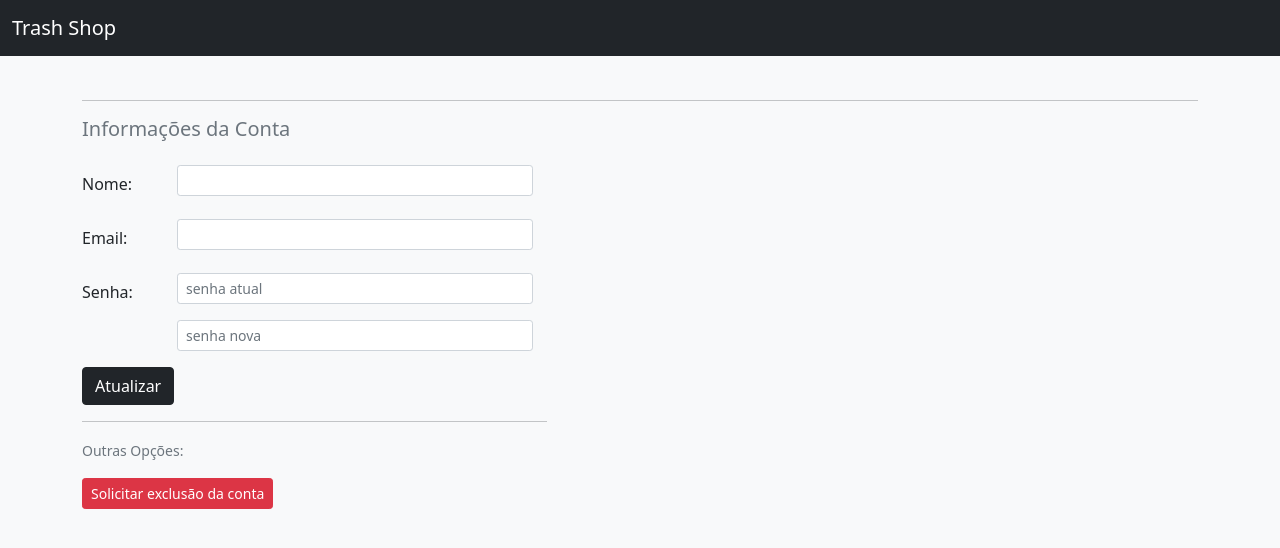
After one commit to WeslleyRAraujo/trashshop-front, a PHP site: template app/views/profile.twig in a window 1280 px wide. The commit adds this page. Shown: the top 548 px of the page. Run offline with PHP 8.4, Linux system fonts and the light colour scheme; the template is opened without the code that fills it, so the values that code supplies are empty; some libraries are stand-ins or nearby versions.

Commit message:
adicionado rota para o perfil do usuário e mudança na interção do twig com as superglobais do PHP

```diff
--- a/app/controller/ShopController.php
+++ b/app/controller/ShopController.php
@@ -32,6 +32,10 @@ class ShopController
 
     public function productDetail()
     {
+        if(!isset($_SESSION['session_logged'])) {
+            header('location: /login'); exit();
+        }
+
         $product = new Product();
 
         $result = $product->detail(intval(@Http::getResponseData()['prod']) ? Http::getResponseData()['prod'] : 0);
--- /dev/null
+++ b/app/views/profile.twig
@@ -0,0 +1,33 @@
+{% extends 'master.twig' %}
+
+{% block content %}
+<div>
+    <h5 class="text-secondary mb-4">Informações da Conta</h5>
+    <form>
+        <div class="row mb-3">
+            <label class="col-sm-1 col-form-label">Nome:</label>
+            <div class="col-sm-4">
+                <input type="text" class="form-control form-control-sm" id="name-user">
+            </div>
+        </div>
+    <div class="row mb-3">
+        <label class="col-sm-1 col-form-label">Email:</label>
+        <div class="col-sm-4">
+            <input type="email" class="form-control form-control-sm" id="email-user">
+        </div>
+    </div>
+    <div class="row mb-3">
+        <label for="inputPassword3" class="col-sm-1 col-form-label">Senha:</label>
+        <div class="col-sm-4">
+            <input type="password" class="form-control form-control-sm mb-3" id="password-user" placeholder="senha atual">
+            <input type="password" class="form-control form-control-sm" id="password-user" placeholder="senha nova">
+        </div>
+    </div>
+    <button type="submit" class="btn btn-dark">Atualizar</button>
+    </form>
+    <hr class="col-5">
+    <small class="text-secondary ">Outras Opções:</small>
+    <br>
+    <button type="submit" class="btn btn-danger btn-sm mt-3">Solicitar exclusão da conta</button>
+</div>
+{% endblock %}
--- a/public/index.php
+++ b/public/index.php
@@ -12,7 +12,9 @@ $route->get('/', 'App\Controller\ShopController:index');
 $route->get('/shop', 'App\Controller\ShopController:productDetail');
 
 $route->get('/login', 'App\Controller\LoginController:index');
+$route->get('/login/exit', 'App\Controller\LoginController:exit');
 $route->post('/login/auth', 'App\Controller\LoginController:auth');
-$route->get('/login/exit', 'App\Controller\LoginController:exit');
+
+$route->get('/profile', 'App\Controller\UserController:profile');
 
 $route->get('/test', 'App\Controller\ShopController:test');
```
Also changed, not shown: app/class/Twig.php (+7 -1 lines), app/controller/UserController.php (+10 -0 lines).
